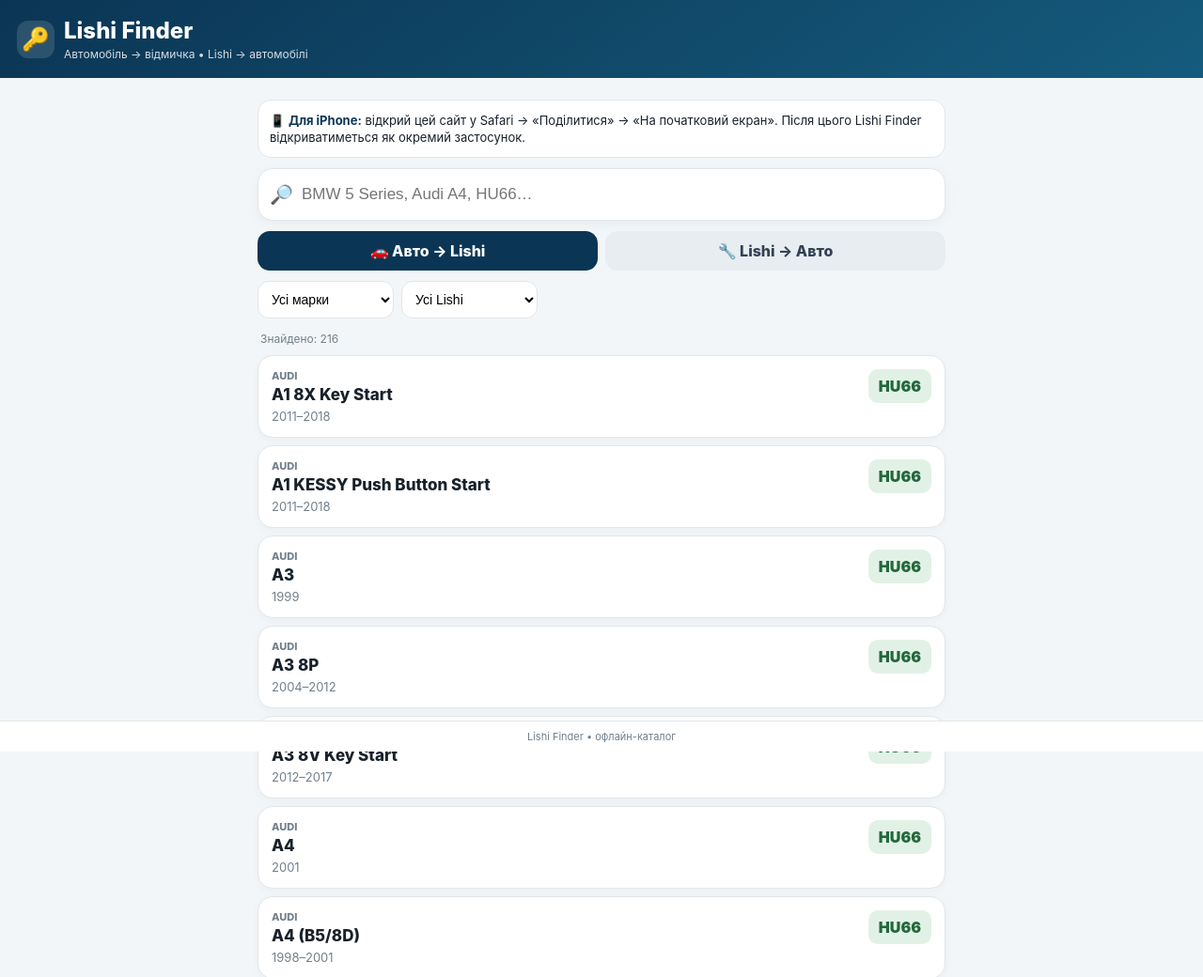
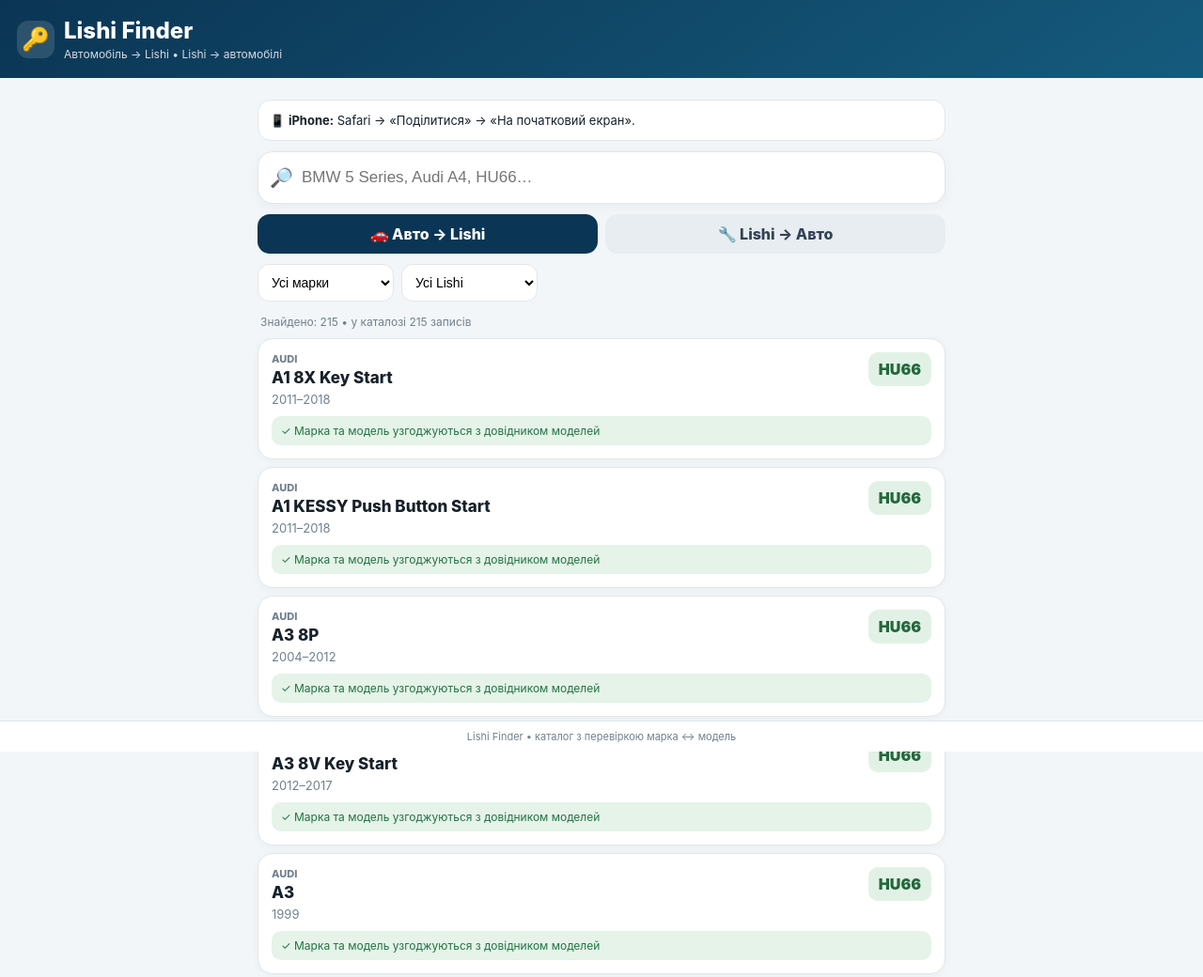
Before and after one commit to IvarBoneless22/Lishifinder, a plain HTML site: page index.html in a window 1280 px wide. Shown: the top 1040 px of the page at 94% size. Drawn offline with Linux system fonts and the light colour scheme.

Commit message:
Add files via upload

```diff
--- a/index.html
+++ b/index.html
@@ -11,7 +11,7 @@
 <link rel="manifest" href="manifest.webmanifest">
 <title>Lishi Finder</title>
 <style>
-:root{--nav:#0b3554;--nav2:#155b7d;--green:#2f7d4a;--bg:#f3f6f8;--card:#fff;--txt:#17212b;--muted:#71808d;--line:#e0e6eb}
+:root{--nav:#0b3554;--nav2:#155b7d;--ok:#237344;--warn:#9a6500;--bad:#9c2c2c;--bg:#f3f6f8;--card:#fff;--txt:#17212b;--muted:#71808d;--line:#e0e6eb}
 *{box-sizing:border-box;-webkit-tap-highlight-color:transparent}
 body{margin:0;background:var(--bg);color:var(--txt);font-family:-apple-system,BlinkMacSystemFont,"SF Pro Display","Segoe UI",sans-serif}
 header{padding:calc(env(safe-area-inset-top) + 18px) 18px 18px;background:linear-gradient(145deg,var(--nav),var(--nav2));color:#fff;position:sticky;top:0;z-index:20}
@@ -27,41 +27,59 @@
 .card{background:#fff;border:1px solid var(--line);border-radius:16px;padding:14px;margin:8px 0;box-shadow:0 2px 10px #00000009}
 .cardtop{display:flex;justify-content:space-between;gap:10px}.brand{font-size:11px;text-transform:uppercase;color:var(--muted);font-weight:800}.model{font-size:17px;font-weight:800;margin-top:3px}.years{font-size:13px;color:var(--muted);margin-top:5px}
 .badge{background:#e2f1e6;color:#23683b;padding:8px 11px;border-radius:10px;font-weight:900;white-space:nowrap;height:max-content}
+.validation{margin-top:10px;font-size:12px;padding:8px 10px;border-radius:10px;background:#eef5f8;color:#38525f}
+.validation.ok{background:#e5f3e9;color:var(--ok)}.validation.warn{background:#fff4df;color:var(--warn)}.validation.bad{background:#fde9e9;color:var(--bad)}
 .empty{padding:42px 12px;text-align:center;color:var(--muted)}.clear{border:0;background:none;color:#fff;font-weight:700}
+.install{background:#fff;border:1px solid var(--line);border-radius:14px;padding:12px;margin:11px 0;font-size:13px;line-height:1.4}
 footer{position:fixed;left:0;right:0;bottom:0;padding:9px 14px calc(9px + env(safe-area-inset-bottom));background:#fff;border-top:1px solid var(--line);z-index:30;text-align:center;color:var(--muted);font-size:11px}
-.install{background:#fff;border:1px solid var(--line);border-radius:14px;padding:12px;margin:11px 0;font-size:13px;line-height:1.4}
-.install b{color:var(--nav)}
 </style>
 </head>
 <body>
-<header>
- <div class="brandline"><div class="logo">🔑</div><div><h1>Lishi Finder</h1><p>Автомобіль → відмичка • Lishi → автомобілі</p></div></div>
-</header>
+<header><div class="brandline"><div class="logo">🔑</div><div><h1>Lishi Finder</h1><p>Автомобіль → Lishi • Lishi → автомобілі</p></div></div></header>
 <main>
- <div class="install">📱 <b>Для iPhone:</b> відкрий цей сайт у Safari → «Поділитися» → «На початковий екран». Після цього Lishi Finder відкриватиметься як окремий застосунок.</div>
- <div class="search"><span>🔎</span><input id="q" placeholder="BMW 5 Series, Audi A4, HU66…" autocomplete="off"><button class="clear" id="clr">×</button></div>
- <div class="modes"><button class="mode active" data-mode="auto">🚗 Авто → Lishi</button><button class="mode" data-mode="lishi">🔧 Lishi → Авто</button></div>
- <div class="filters"><select id="brand"><option value="">Усі марки</option></select><select id="tool"><option value="">Усі Lishi</option></select></div>
- <div class="stats" id="stats"></div><div id="results"></div>
+<div class="install">📱 <b>iPhone:</b> Safari → «Поділитися» → «На початковий екран».</div>
+<div class="search"><span>🔎</span><input id="q" placeholder="BMW 5 Series, Audi A4, HU66…" autocomplete="off"><button class="clear" id="clr">×</button></div>
+<div class="modes"><button class="mode active" data-mode="auto">🚗 Авто → Lishi</button><button class="mode" data-mode="lishi">🔧 Lishi → Авто</button></div>
+<div class="filters"><select id="brand"><option value="">Усі марки</option></select><select id="tool"><option value="">Усі Lishi</option></select></div>
+<div class="stats" id="stats"></div><div id="results"></div>
 </main>
-<footer>Lishi Finder • офлайн-каталог</footer>
-<script src="data.js"></script>
+<footer>Lishi Finder • каталог з перевіркою марка ↔ модель</footer>
+<script src="data.js"></script><script src="validation.js"></script>
 <script>
-const D=window.LISHI_DATA||[],q=document.getElementById('q'),brand=document.getElementById('brand'),tool=document.getElementById('tool'),res=document.getElementById('results'),stats=document.getElementById('stats');
+const D=window.LISHI_DATA||[], q=document.getElementById('q'), brand=document.getElementById('brand'), tool=document.getElementById('tool'), res=document.getElementById('results'), stats=document.getElementById('stats');
 let mode='auto';
-const norm=x=>String(x||'').toLowerCase().trim();
+const norm=x=>String(x||'').toLowerCase().replace(/[–—]/g,'-').trim();
+const esc=x=>String(x??'').replace(/[&<>"']/g,m=>({'&':'&amp;','<':'&lt;','>':'&gt;','"':'&quot;',"'":'&#39;'}[m]));
+const familyOk=(b,m)=>{
+ const list=window.LISHI_VALIDATION?.[b]||[];
+ const n=norm(m);
+ return list.some(f=>n.startsWith(norm(f))||n.includes(norm(f)));
+};
+const seen=new Set();
+D.forEach(x=>{const k=x.brand+'|'+x.model+'|'+x.years+'|'+x.lishi;if(seen.has(k))return;seen.add(k);});
 [...new Set(D.map(x=>x.brand))].sort().forEach(x=>brand.add(new Option(x,x)));
 [...new Set(D.map(x=>x.lishi))].sort().forEach(x=>tool.add(new Option(x,x)));
+
 function render(){
- let query=norm(q.value),b=brand.value,t=tool.value;
+ let query=norm(q.value), b=brand.value, t=tool.value;
  let a=D.filter(x=>(!b||x.brand===b)&&(!t||x.lishi===t));
- if(query){let w=query.split(/\s+/).filter(Boolean);a=a.filter(x=>w.every(k=>[x.brand,x.model,x.years,x.lishi].some(v=>norm(v).includes(k))))}
- a.sort((x,y)=>mode==='auto'?(x.brand+x.model).localeCompare(y.brand+y.model):(x.lishi+x.brand+x.model).localeCompare(y.lishi+y.brand+y.model));
- stats.textContent=`Знайдено: ${a.length}`;
+ if(query){
+   let w=query.split(/\s+/).filter(Boolean);
+   a=a.filter(x=>w.every(k=>[x.brand,x.model,x.years,x.lishi].some(v=>norm(v).includes(k))));
+ }
+ a.sort((x,y)=>mode==='auto'?(x.brand+x.model+x.years).localeCompare(y.brand+y.model+y.years):(x.lishi+x.brand+x.model).localeCompare(y.lishi+y.brand+y.model));
+ stats.textContent=`Знайдено: ${a.length} • у каталозі ${D.length} записів`;
  if(!a.length){res.innerHTML='<div class="empty">Нічого не знайдено.<br>Спробуй іншу марку, модель або Lishi.</div>';return}
- res.innerHTML=a.slice(0,250).map(x=>`<div class="card"><div class="cardtop"><div><div class="brand">${x.brand}</div><div class="model">${x.model}</div><div class="years">${x.years}</div></div><div class="badge">${x.lishi}</div></div></div>`).join('');
+ res.innerHTML=a.slice(0,300).map(x=>{
+   const ok=familyOk(x.brand,x.model);
+   const status=ok?'ok':'warn';
+   const text=ok?'✓ Марка та модель узгоджуються з довідником моделей':'⚠ Потрібна ручна перевірка назви моделі';
+   return `<div class="card"><div class="cardtop"><div><div class="brand">${esc(x.brand)}</div><div class="model">${esc(x.model)}</div><div class="years">${esc(x.years)}</div></div><div class="badge">${esc(x.lishi)}</div></div><div class="validation ${status}">${text}</div></div>`;
+ }).join('');
 }
 document.querySelectorAll('.mode').forEach(b=>b.onclick=()=>{document.querySelectorAll('.mode').forEach(x=>x.classList.remove('active'));b.classList.add('active');mode=b.dataset.mode;render()});
-[q,brand,tool].forEach(x=>x.addEventListener('input',render));document.getElementById('clr').onclick=()=>{q.value='';render()};render();
+[q,brand,tool].forEach(x=>x.addEventListener('input',render));
+document.getElementById('clr').onclick=()=>{q.value='';render()};
+render();
 </script>
 </body></html>
--- a/sw.js
+++ b/sw.js
@@ -1 +1 @@
-const C='lishi-finder-iphone-v1';const F=['./','./index.html','./data.js','./manifest.webmanifest','./icon.svg'];self.addEventListener('install',e=>e.waitUntil(caches.open(C).then(c=>c.addAll(F))));self.addEventListener('fetch',e=>e.respondWith(caches.match(e.request).then(r=>r||fetch(e.request))));
+const C='lishi-finder-v2';const F=['./','./index.html','./data.js','./validation.js','./manifest.webmanifest','./icon.svg'];self.addEventListener('install',e=>e.waitUntil(caches.open(C).then(c=>c.addAll(F))));self.addEventListener('activate',e=>e.waitUntil(self.clients.claim()));self.addEventListener('fetch',e=>e.respondWith(caches.match(e.request).then(r=>r||fetch(e.request))));
--- /dev/null
+++ b/validation.js
@@ -0,0 +1,9 @@
+window.LISHI_VALIDATION={
+  "Audi":["A1","A2","A3","A4","A5","A6","A7","A8","Q2","Q3","Q4","Q5","Q6","Q7","Q8","Q9","TT","RS5","S3","SQ5"],
+  "BMW":["1 Series","2 Series","3 Series","4 Series","5 Series","6 Series","7 Series","M2","M3","M4","M5","M6","X1","X2","X3","X4","X5","X6","X7","Z4"],
+  "Citroen":["C1","C2","C3","C4","C5","C6","C8","C-ZERO","Berlingo","Jumper","Jumpy","Nemo","Relay","DS3","DS4","DS5","DS7","C3 Aircross","C4 Cactus","C5 Aircross","Dispatch"],
+  "Dacia":["Dokker","Duster","Jogger","Logan","Sandero","Sandero Stepway","Spring"],
+  "Mercedes-Benz":["A-Class","B-Class","C-Class","CL-Class","CLA-Class","CLK-Class","CLS","E-Class","G-Class","GLB","ML","S-Class","SLK","Sprinter","Vito","X-Class"],
+  "Renault":["Arkana","Captur","Clio","Espace","Fluence","Kangoo","Koleos","Laguna","Master","Megane","Scenic","Talisman","Trafic","Twingo"],
+  "Volkswagen":["Amarok","Beetle","Bora","Caddy","Crafter","Eos","Golf","Jetta","Passat","Polo","T-Cross","T-Roc","T5","Tiguan","Touareg","Transporter","Up"]
+};
```
Also changed, not shown: data.js, icon.svg, manifest.webmanifest.
